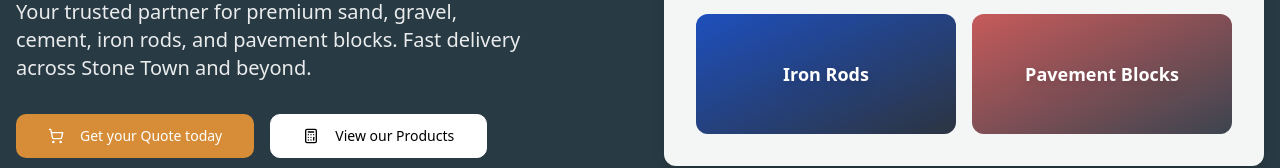
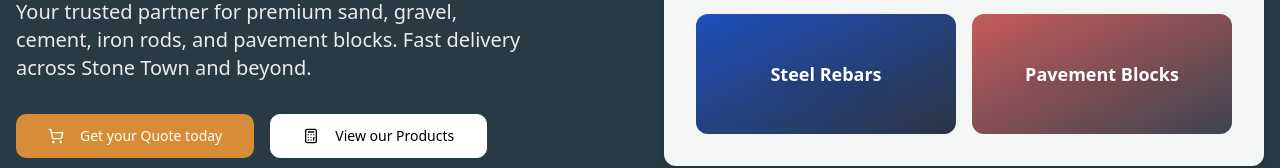
Before and after one commit to Burhanpanda2052/replica-web-mirror-43, a React (Vite) app: page / in a window 1280 px wide. Shown: the part 418-586 px from the top of the page. Built offline with nearby package versions, Linux system fonts and the light colour scheme.

Commit message:
Replace text in Hero section.

```diff
--- a/src/components/Hero.tsx
+++ b/src/components/Hero.tsx
@@ -97,7 +97,7 @@ const Hero = () => {
                     onClick={handleProductsClick}
                   >
                     <div className="absolute inset-0 bg-black/20"></div>
-                    <div className="relative z-10 text-lg font-semibold text-white drop-shadow-lg">Iron Rods</div>
+                    <div className="relative z-10 text-lg font-semibold text-white drop-shadow-lg">Steel Rebars</div>
                   </div>
                   <div
                     className="relative p-6 rounded-lg text-center hover:opacity-90 transition-opacity cursor-pointer overflow-hidden bg-gradient-to-br from-red-400 to-gray-600 min-h-[120px] flex items-center justify-center hover:scale-105 transition-transform"
```
